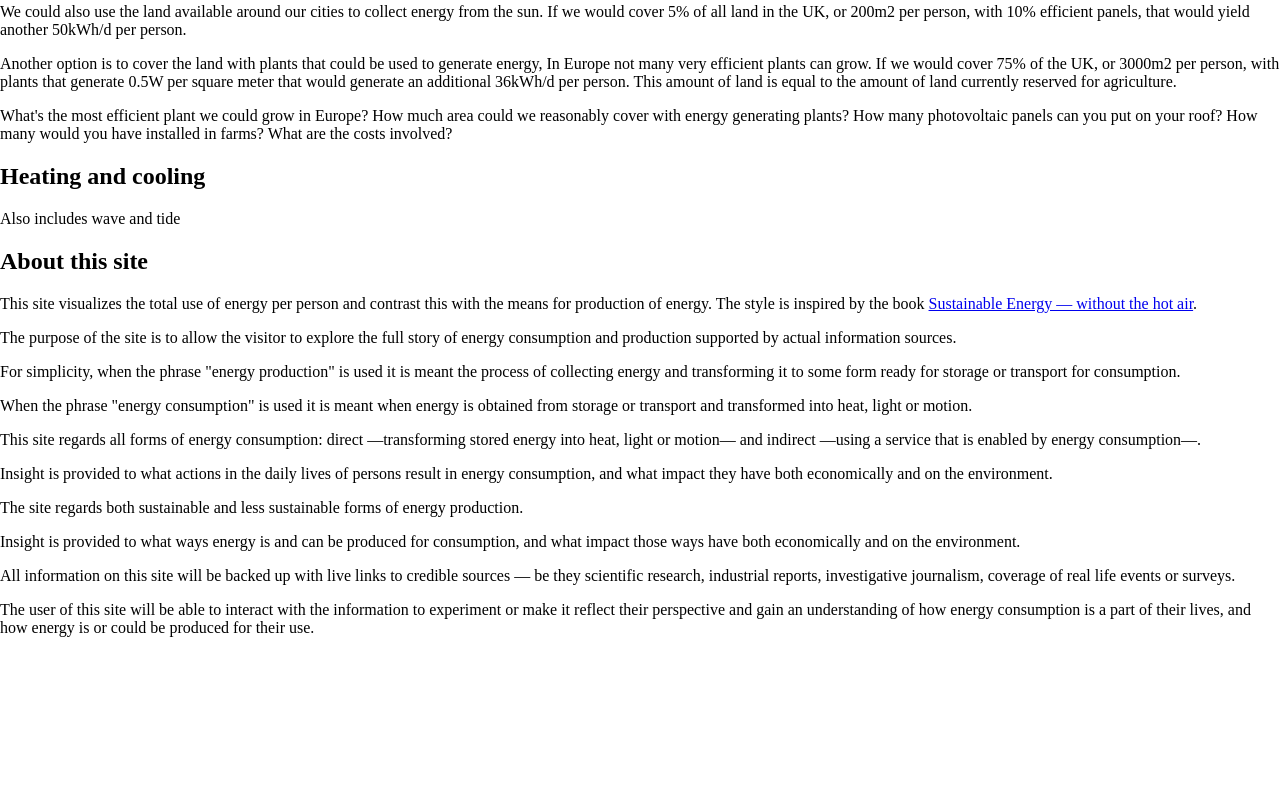
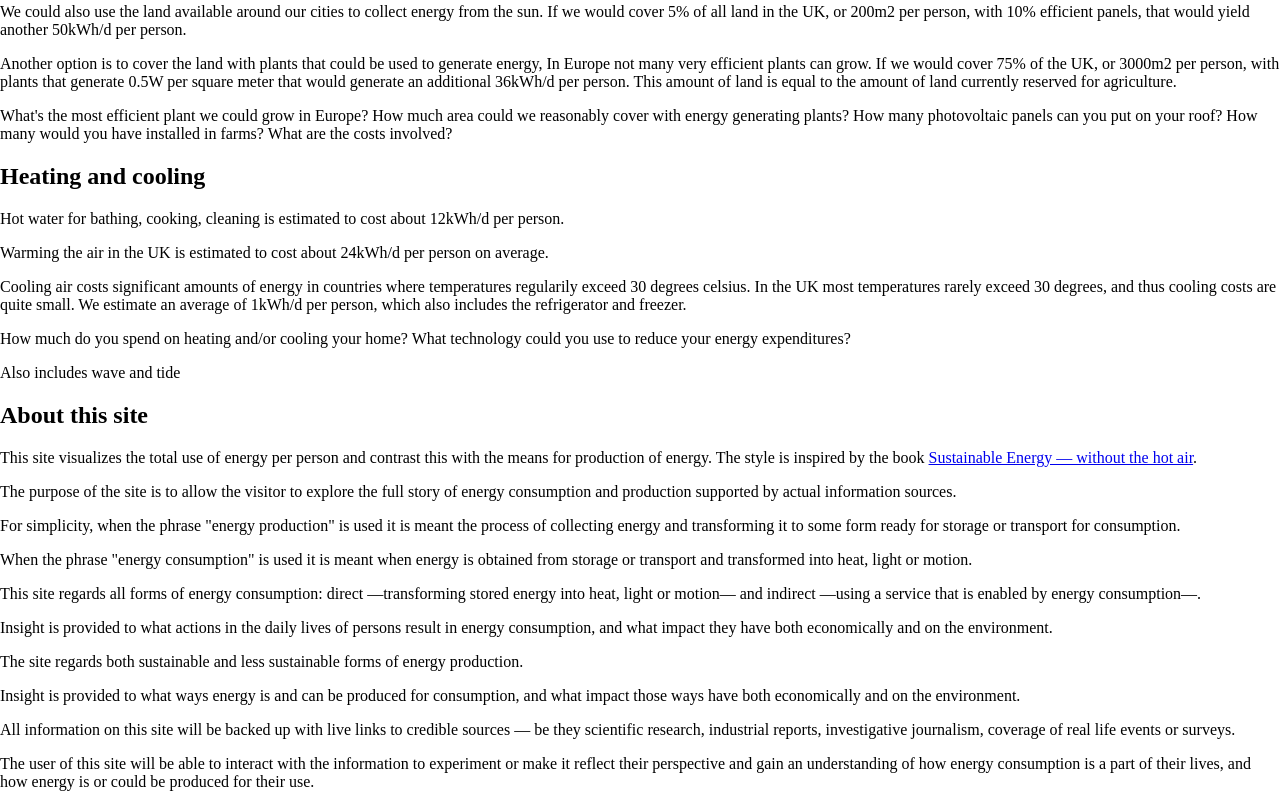
Before and after one commit to tinco/renewable_energy, a website: page index.html in a window 1280 px wide. Shown: the part 833-1640 px from the top of the page. Before the commit the page ends 1486 px from the top, so only its background shows below. Drawn offline with Linux system fonts and the light colour scheme.

Commit message:
add heating/cooling chapter

```diff
--- a/index.html
+++ b/index.html
@@ -136,6 +136,25 @@
 
     <div id="heating" class="consumption">
       <h2>Heating and cooling</h2>
+      <p>
+        Hot water for bathing, cooking, cleaning is estimated to cost about
+        12kWh/d per person.
+      </p>
+      <p>
+        Warming the air in the UK is estimated to cost about 24kWh/d per person
+        on average.
+      </p>
+      <p>
+        Cooling air costs significant amounts of energy in countries where
+        temperatures regularily exceed 30 degrees celsius. In the UK most
+        temperatures rarely exceed 30 degrees, and thus cooling costs are quite
+        small. We estimate an average of 1kWh/d per person, which also includes
+        the refrigerator and freezer.
+      </p>
+      <p>
+        How much do you spend on heating and/or cooling your home? What
+        technology could you use to reduce your energy expenditures?
+      </p>
     </div>
 
     <div id="hydro" class="production">
```
